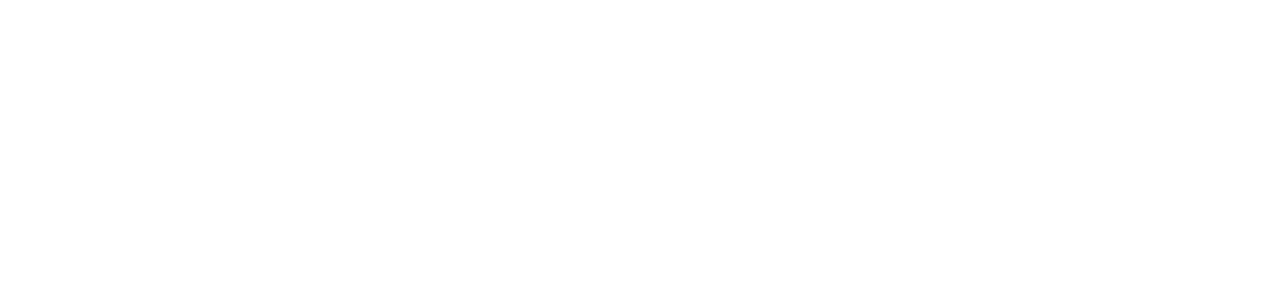
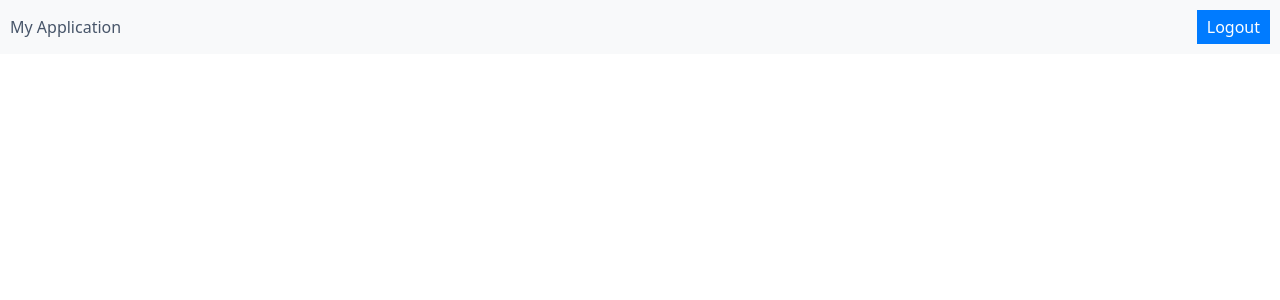
Before and after one commit to mfiqhbal/code-challenge, a Vue app in the folder client/: page / in a window 1280 px wide. Before the commit this address had no page. Shown: the top 300 px of the page. Built offline with nearby package versions, Linux system fonts and the light colour scheme.

Commit message:
add header and logout function

```diff
--- /dev/null
+++ b/client/src/components/Layout.vue
@@ -0,0 +1,39 @@
+<template>
+    <div>
+        <header class="header">
+            <h1>My Application</h1>
+            <button @click="logout" class="logout-button">Logout</button>
+        </header>
+        <router-view />
+    </div>
+</template>
+
+<script>
+export default {
+    methods: {
+        logout() {
+            // Implement logout logic here
+            localStorage.removeItem('token');
+            this.$router.push('/login');
+        }
+    }
+}
+</script>
+
+<style>
+.header {
+    display: flex;
+    justify-content: space-between;
+    align-items: center;
+    padding: 10px;
+    background-color: #f8f9fa;
+}
+
+.logout-button {
+    padding: 5px 10px;
+    background-color: #007bff;
+    color: white;
+    border: none;
+    cursor: pointer;
+}
+</style>
--- a/client/src/router/router.js
+++ b/client/src/router/router.js
@@ -3,6 +3,7 @@
 import Dashboard from '../views/Dashboard.vue';
 import auth from "../middleware/auth";
 import guest from "../middleware/guest";
+import Layout from '../components/Layout.vue';
 
 const routes = [
     {
@@ -14,12 +15,18 @@
         }
     },
     {
-        path: '/dashboard',
+        path: '/',
         name: 'Dashboard',
-        component: Dashboard,
-        meta: {
-            middleware: [auth],
-        }
+        component: Layout,
+        children: [
+            {
+                path: '/dashboard',
+                component: Dashboard,
+                meta: {
+                    middleware: [auth],
+                }
+            }
+        ]
     },
 ];
 
--- a/client/src/views/Dashboard.vue
+++ b/client/src/views/Dashboard.vue
@@ -1,5 +1,5 @@
 <template>
-    <div class="mx-auto">
+    <div class="mx-auto mt-4">
         <div class="flex justify-center">
             <div class="w-full max-w-lg">
                 <div class="card bg-white shadow-md rounded-lg p-4" style="max-width: 800px;">
@@ -9,20 +9,26 @@
                                 <div v-if="alert.message" :class="alert.type" class="alert">
                                     {{ alert.message }}
                                 </div>
-                                <label for="fileInput" class="form-label text-lg font-semibold ml-4 text-blue-500">Upload From File</label>
+                                <label for="fileInput" class="form-label text-lg font-semibold  text-grey-700">Upload From File</label>
                                 <div class="mb-2">
                                     <a href="/sample-template.xlsx" class="text-blue-600" download>Download Excel Template</a>
                                 </div>
-                                <input
-                                    class="form-control flex justify-center items-center h-10 bg-gray-100 border rounded"
-                                    type="file"
-                                    id="fileInput"
-                                    @change="handleFileUpload"
-                                />
+                                <div class="flex items-center justify-left">
+                                    <input
+                                        class="file:mr-4 file:py-2 file:px-4
+                                        file:rounded-full file:border-0
+                                        file:text-sm file:font-semibold
+                                        file:bg-violet-50 file:text-violet-700
+                                        hover:file:bg-violet-100"
+                                        type="file"
+                                        id="fileInput"
+                                        @change="handleFileUpload"
+                                    />
+                                </div>
                                 <div v-if="errors.file" class="mt-1 text-red-500">{{ errors.file }}</div>
                             </div>
-                            <div class="mt-4 mb-4 flex justify-between">
-                                <button type="submit" class="btn btn-primary border border-blue-600 text-blue-600 py-1 px-4 rounded-lg text-sm">Upload</button>
+                            <div class="mt-4 mb-4 flex justify-start">
+                                <button type="submit" class="btn btn-primary border border-blue-600 text-blue-600 py-1 mr-2 px-4 rounded-lg text-sm">Upload</button>
                                 <button type="button" class="btn btn-danger border border-red-600 text-red-600 py-1 px-4 rounded-lg text-sm" @click="cancelUpload">Cancel</button>
                             </div>
                         </form>
@@ -61,27 +67,26 @@
                         <div class="card-body">
                             <p v-if="!students.length">No student found.</p>
                             <div v-else>
-                                <table class="table-auto w-full text-left">
+                                <table class="table-auto w-full text-left border border-collapse border-gray-200">
                                     <caption class="mb-2 text-lg font-semibold">
                                         List of {{ totalStudents }} students
                                     </caption>
-                                    <thead>
+                                    <thead class="bg-gray-100">
                                         <tr>
-                                            <th>#</th>
-                                            <th>Name</th>
-                                            <th>Level</th>
-                                            <th>Class</th>
-                                            <th>Parent Contact</th>
+                                            <th class="px-4 py-2">#</th>
+                                            <th class="px-4 py-2">Name</th>
+                                            <th class="px-4 py-2">Level</th>
+                                            <th class="px-4 py-2">Class</th>
+                                            <th class="px-4 py-2">Parent Contact</th>
                                         </tr>
                                     </thead>
                                     <tbody>
-                                        <tr v-for="(student, index) in paginatedStudents" :key="student.id">
-                                            <td>{{ index + 1 }}</td>
-                                            <td>{{ student.name }}</td>
-                                            <td>{{ student.level }}</td>
-                                            <td>{{ student.class }}</td>
-                                            <td>{{ student.parent_contact }}</td>
-                                            <td></td>
+                                        <tr v-for="(student, index) in paginatedStudents" :key="student.id" class="hover:bg-gray-100">
+                                            <td class="px-4 py-2">{{ index + 1 }}</td>
+                                            <td class="px-4 py-2">{{ student.name }}</td>
+                                            <td class="px-4 py-2">{{ student.level }}</td>
+                                            <td class="px-4 py-2">{{ student.class }}</td>
+                                            <td class="px-4 py-2">{{ student.parent_contact }}</td>
                                         </tr>
                                     </tbody>
                                 </table>
```
